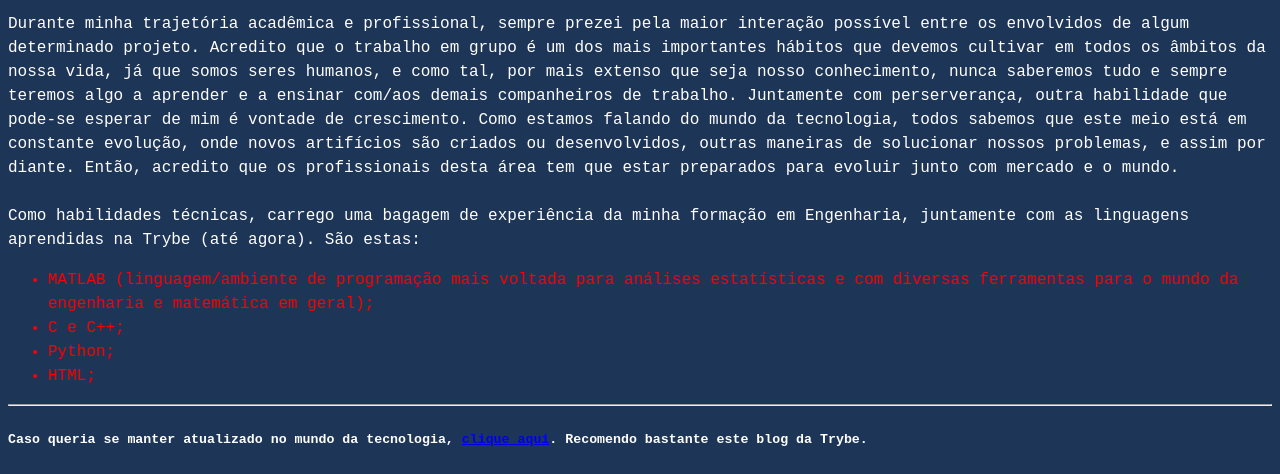
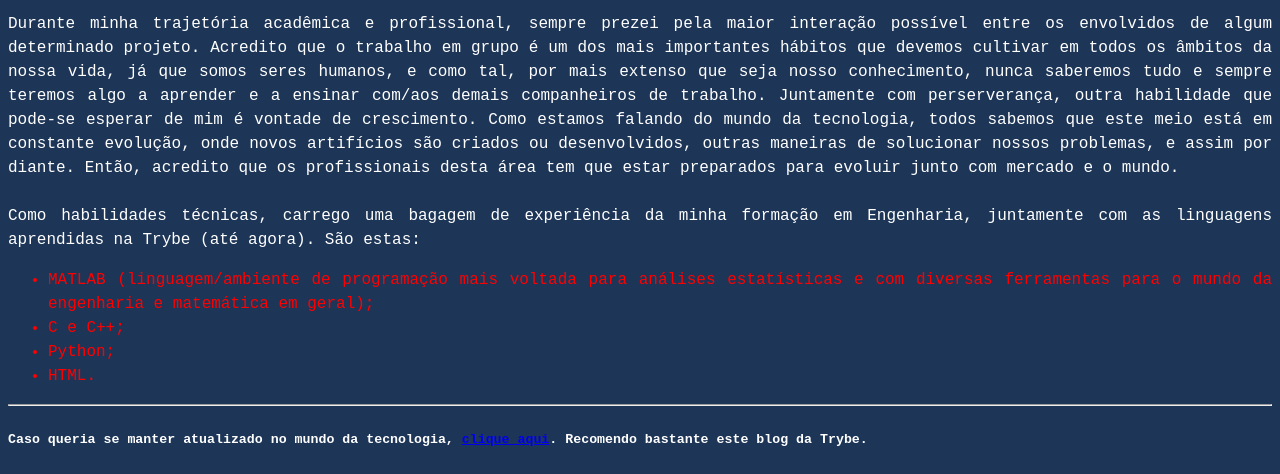
Before and after one commit to lucasmvnascimento/PortfolioWeb, a plain HTML site: page index.html in a window 1280 px wide. Shown: the part 1113-1587 px from the top of the page. Drawn offline with Linux system fonts and the light colour scheme.

Commit message:
Justificando texto

```diff
--- a/index.html
+++ b/index.html
@@ -35,7 +35,7 @@
                 <li>MATLAB (linguagem/ambiente de programação mais voltada para análises estatísticas e com diversas ferramentas para o mundo da engenharia e matemática em geral);</li>
                 <li>C e C++;</li>
                 <li>Python;</li>
-                <li>HTML;</li>
+                <li>HTML.</li>
             </ul>
         </p>
         <hr>
--- a/style.css
+++ b/style.css
@@ -5,7 +5,7 @@ body {
     font-size: 16px;
     font-weight: 500;
     line-height: 150%;
-
+    text-align: justify;
 }
 h1 {
     text-align: center;
```
